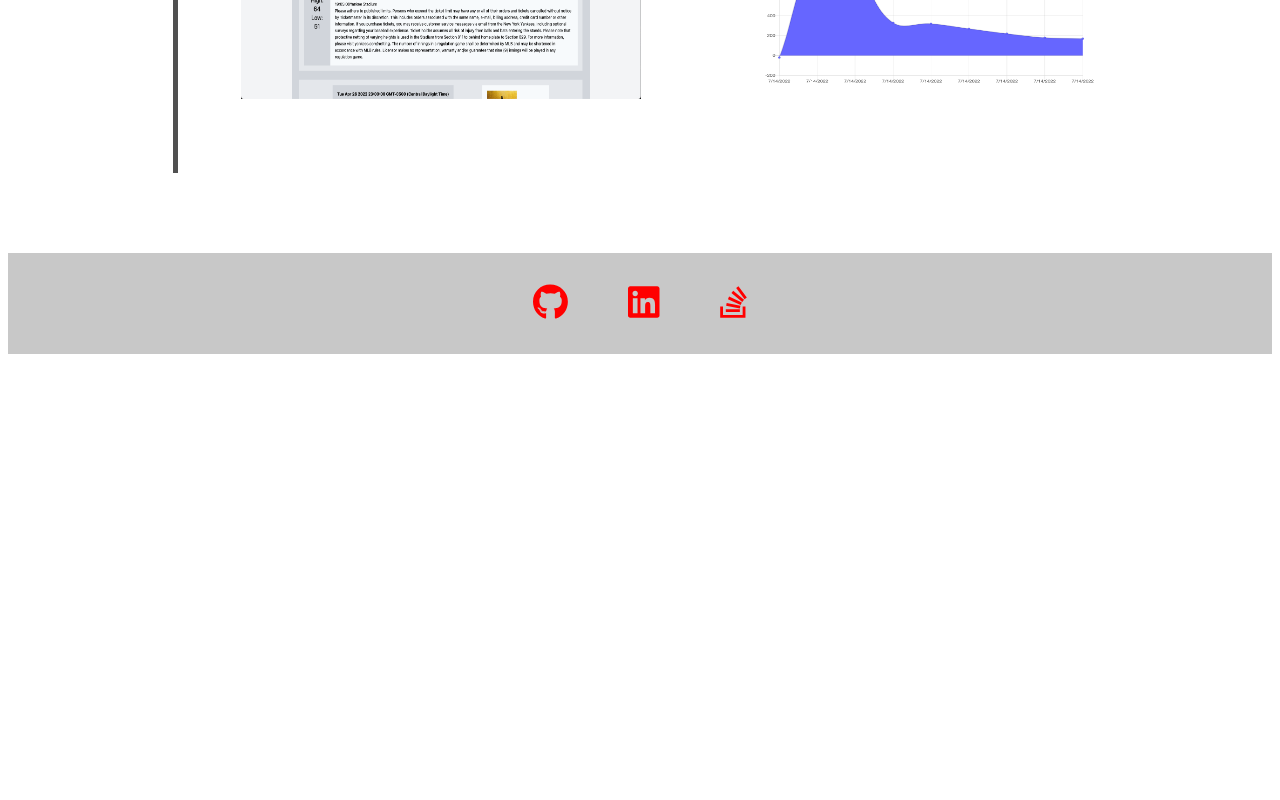
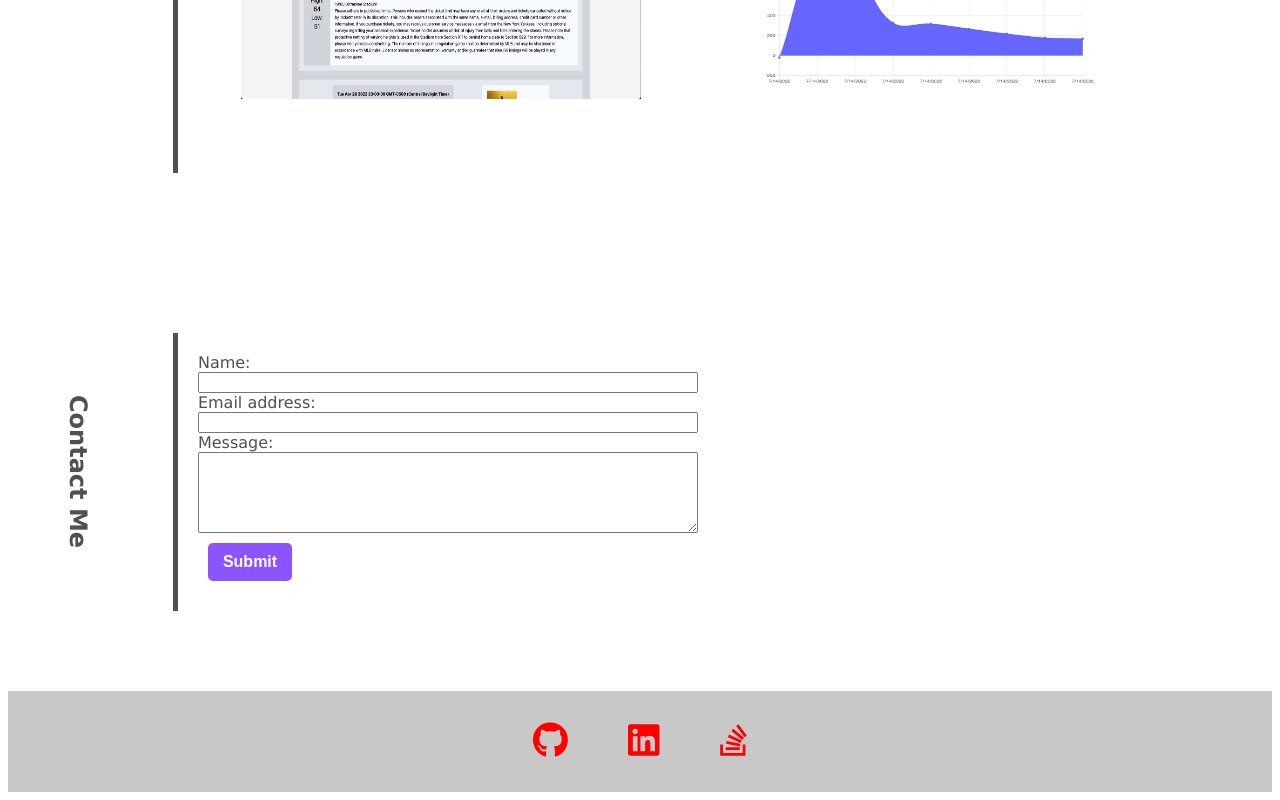
Before and after one commit to vuelee0/vue-portfolio-with-react, a React (Create React App) app: page / in a window 1280 px wide. Shown: the part 1954-2754 px from the top of the page. Before the commit the page ends 2316 px from the top, so only its background shows below. Built offline with nearby package versions, Linux system fonts and the light colour scheme.

Commit message:
add contact form and component

```diff
--- a/src/App.js
+++ b/src/App.js
@@ -4,6 +4,7 @@
 import Header from './components/Header';
 import Project from './components/Project'
 import Footer from './components/Footer'
+import Contact from './components/Contact'
 
 function App() {
     return (
@@ -14,6 +15,7 @@
             <main>
                 <About></About>
                 <Project></Project>
+                <Contact></Contact>
             </main>
             <Footer></Footer>
         </div>
--- /dev/null
+++ b/src/components/Contact/index.js
@@ -0,0 +1,67 @@
+import React, { useState } from 'react';
+
+import { validateEmail } from '../../utils/helpers';
+
+function Contact() {
+    const [formState, setFormState] = useState({ name: '', email: '', message: '' });
+
+    const [errorMessage, setErrorMessage] = useState('');
+    const { name, email, message } = formState;
+
+    const handleSubmit = (e) => {
+        e.preventDefault();
+        if (!errorMessage) {
+            setFormState({ [e.target.name]: e.target.value });
+            console.log('Form', formState);
+        }
+    };
+
+    const handleChange = (e) => {
+        if (e.target.name === 'email') {
+        const isValid = validateEmail(e.target.value);
+        if (!isValid) {
+            setErrorMessage('Your email is invalid.');
+        } else {
+            setErrorMessage('');
+        }
+        } else {
+        if (!e.target.value.length) {
+            setErrorMessage(`${e.target.name} is required.`);
+        } else {
+            setErrorMessage('');
+        }
+        }
+    };
+
+    return (
+        <div>
+            <section id="contact-me">
+                <h2>Contact Me</h2>
+                <article>
+                    <form id="contact-form" onSubmit={handleSubmit}>
+                        <div>
+                            <label htmlFor="name">Name:</label>
+                            <input type="text" name="name" defaultValue={name} onBlur={handleChange} />
+                        </div>
+                        <div>
+                            <label htmlFor="email">Email address:</label>
+                            <input type="email" name="email" defaultValue={email} onBlur={handleChange} />
+                        </div>
+                        <div>
+                            <label htmlFor="message">Message:</label>
+                            <textarea name="message" rows="5" defaultValue={message} onBlur={handleChange} />
+                        </div>
+                        {errorMessage && (
+                        <div>
+                            <p className="error-text">{errorMessage}</p>
+                        </div>
+                        )}
+                        <button data-testid="button" type="submit">Submit</button>
+                    </form>
+                </article>
+            </section>
+        </div>
+    );
+}
+
+export default Contact;
--- a/src/index.css
+++ b/src/index.css
@@ -23,6 +23,24 @@
     margin: 5em;
     padding: 20px;
     width: 500%;
+}
+
+section article form div{
+    display: flex;
+    flex-direction: column;
+    width: 500px;
+}
+
+button {
+    background: #8c54ff;
+    border: 0;
+    border-radius: 5px;
+    color: #fff;
+    cursor: pointer;
+    font-size: 16px;
+    font-weight: 600;
+    margin: 10px;
+    padding: 10px 15px;
 }
 /* apply styles to body ends */
 
--- /dev/null
+++ b/src/utils/helpers.js
@@ -0,0 +1,4 @@
+export function validateEmail(email) {
+    var re = /^(([^<>()[\]\\.,;:\s@"]+(\.[^<>()[\]\\.,;:\s@"]+)*)|(".+"))@((\[[0-9]{1,3}\.[0-9]{1,3}\.[0-9]{1,3}\.[0-9]{1,3}\])|(([a-zA-Z\-0-9]+\.)+[a-zA-Z]{2,}))$/;
+    return re.test(String(email).toLowerCase());
+}
```
